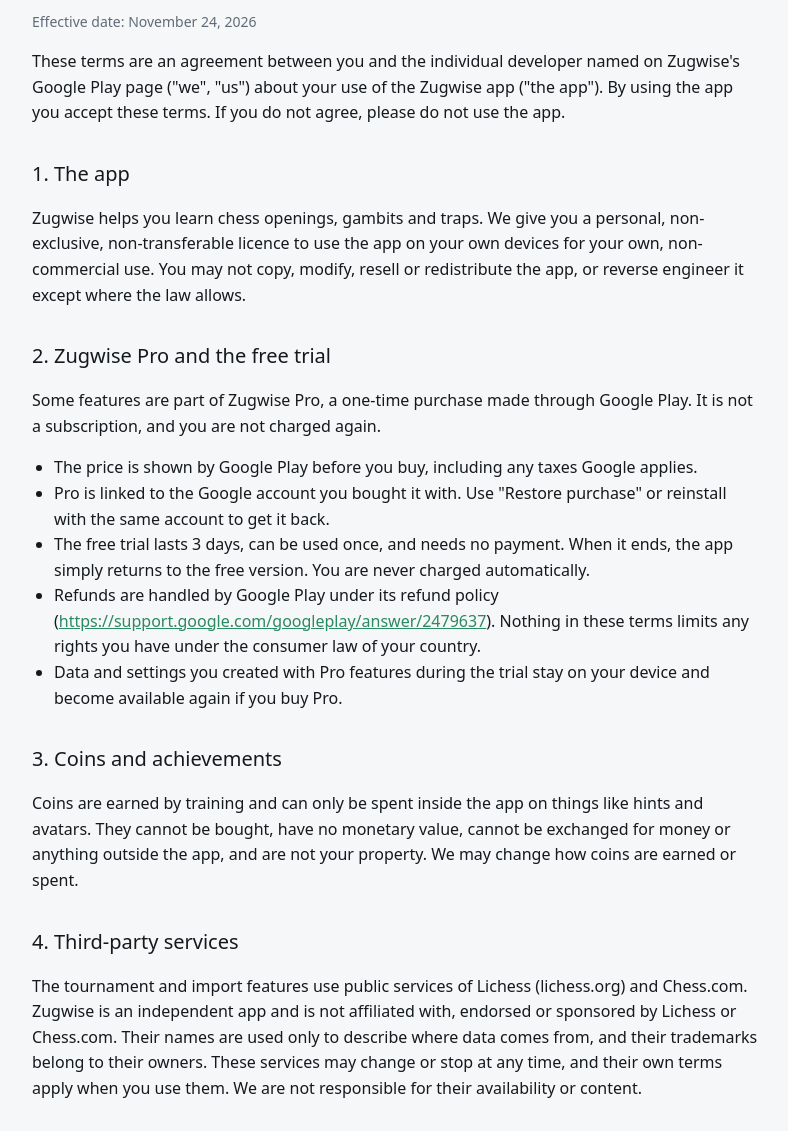
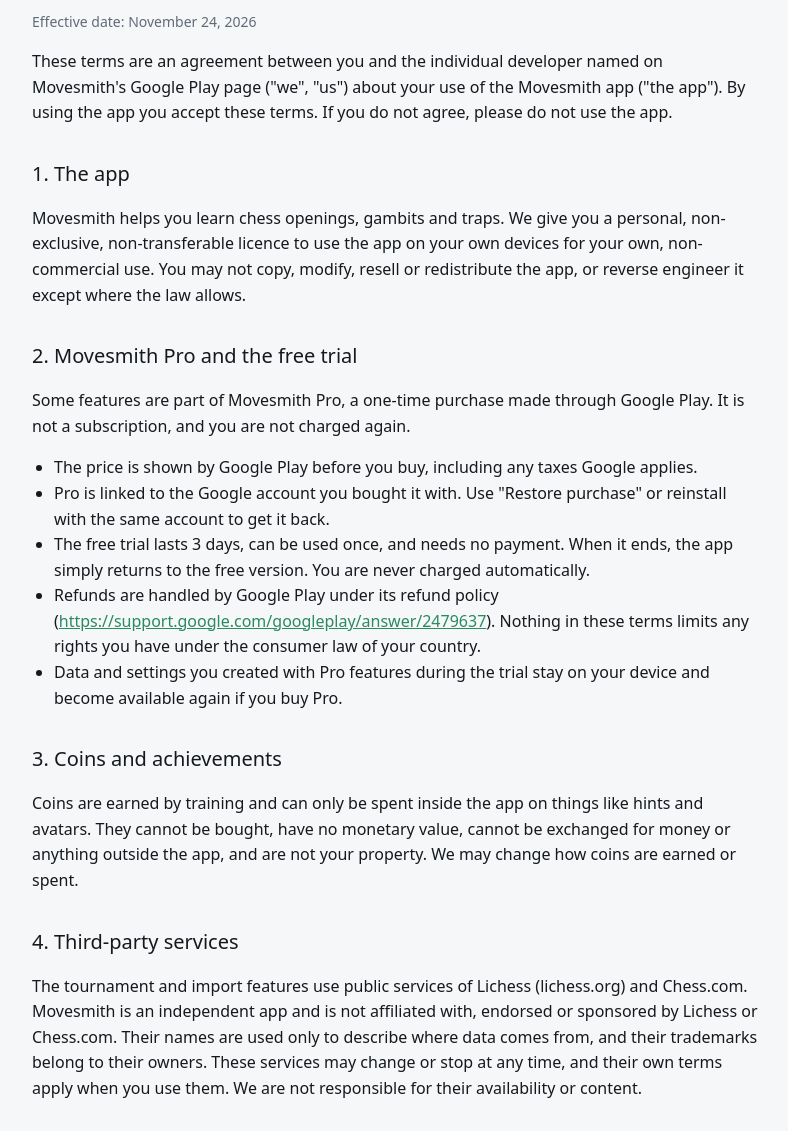
Before and after one commit to Hawksbk/ivorando, a plain HTML site: page terms.html in a window 1280 px wide. Shown: the part 133-1264 px from the top of the page, without its empty margins (244-1032 px from the left). Drawn offline with Linux system fonts and the light colour scheme.

Commit message:
Rename to Movesmith
Co-Authored-By: Claude Opus 5.5 <noreply@anthropic.com>

```diff
--- a/terms.html
+++ b/terms.html
@@ -1,7 +1,7 @@
 <!doctype html>
 <html lang="en"><head><meta charset="utf-8">
 <meta name="viewport" content="width=device-width, initial-scale=1">
-<title>Zugwise Terms of Use</title><style>
+<title>Movesmith Terms of Use</title><style>
 :root{--bg:#f6f7f9;--fg:#15191d;--muted:#5f6b78;--accent:#2a8a60;--card:#fff;--line:#dce1e6}
 @media (prefers-color-scheme:dark){:root{--bg:#121417;--fg:#f2f4f6;--muted:#8d98a4;--accent:#34a877;--card:#171a1e;--line:#2b3137}}
 *{box-sizing:border-box}body{margin:0;background:var(--bg);color:var(--fg);
@@ -14,11 +14,11 @@ nav{margin-bottom:24px;font-size:14px}nav a{margin-right:16px}
 <body><main><nav><a href="privacy.html">Privacy policy</a><a href="terms.html">Terms of use</a></nav>
 <h1>Terms of Use</h1>
 <p class="muted">Effective date: November 24, 2026</p>
-<p>These terms are an agreement between you and the individual developer named on Zugwise&#x27;s Google Play page (&quot;we&quot;, &quot;us&quot;) about your use of the Zugwise app (&quot;the app&quot;). By using the app you accept these terms. If you do not agree, please do not use the app.</p>
+<p>These terms are an agreement between you and the individual developer named on Movesmith&#x27;s Google Play page (&quot;we&quot;, &quot;us&quot;) about your use of the Movesmith app (&quot;the app&quot;). By using the app you accept these terms. If you do not agree, please do not use the app.</p>
 <h2>1. The app</h2>
-<p>Zugwise helps you learn chess openings, gambits and traps. We give you a personal, non-exclusive, non-transferable licence to use the app on your own devices for your own, non-commercial use. You may not copy, modify, resell or redistribute the app, or reverse engineer it except where the law allows.</p>
-<h2>2. Zugwise Pro and the free trial</h2>
-<p>Some features are part of Zugwise Pro, a one-time purchase made through Google Play. It is not a subscription, and you are not charged again.</p>
+<p>Movesmith helps you learn chess openings, gambits and traps. We give you a personal, non-exclusive, non-transferable licence to use the app on your own devices for your own, non-commercial use. You may not copy, modify, resell or redistribute the app, or reverse engineer it except where the law allows.</p>
+<h2>2. Movesmith Pro and the free trial</h2>
+<p>Some features are part of Movesmith Pro, a one-time purchase made through Google Play. It is not a subscription, and you are not charged again.</p>
 <ul>
 <li>The price is shown by Google Play before you buy, including any taxes Google applies.</li>
 <li>Pro is linked to the Google account you bought it with. Use &quot;Restore purchase&quot; or reinstall with the same account to get it back.</li>
@@ -29,7 +29,7 @@ nav{margin-bottom:24px;font-size:14px}nav a{margin-right:16px}
 <h2>3. Coins and achievements</h2>
 <p>Coins are earned by training and can only be spent inside the app on things like hints and avatars. They cannot be bought, have no monetary value, cannot be exchanged for money or anything outside the app, and are not your property. We may change how coins are earned or spent.</p>
 <h2>4. Third-party services</h2>
-<p>The tournament and import features use public services of Lichess (lichess.org) and Chess.com. Zugwise is an independent app and is not affiliated with, endorsed or sponsored by Lichess or Chess.com. Their names are used only to describe where data comes from, and their trademarks belong to their owners. These services may change or stop at any time, and their own terms apply when you use them. We are not responsible for their availability or content.</p>
+<p>The tournament and import features use public services of Lichess (lichess.org) and Chess.com. Movesmith is an independent app and is not affiliated with, endorsed or sponsored by Lichess or Chess.com. Their names are used only to describe where data comes from, and their trademarks belong to their owners. These services may change or stop at any time, and their own terms apply when you use them. We are not responsible for their availability or content.</p>
 <h2>5. Your content</h2>
 <p>You are responsible for the games and lines you import, create or share, and for having the right to use them. Games you import remain subject to the rights of their original sources.</p>
 <h2>6. Learning content</h2>
```
Also changed, not shown: index.html (+1 -1 lines), privacy.html (+3 -3 lines).
